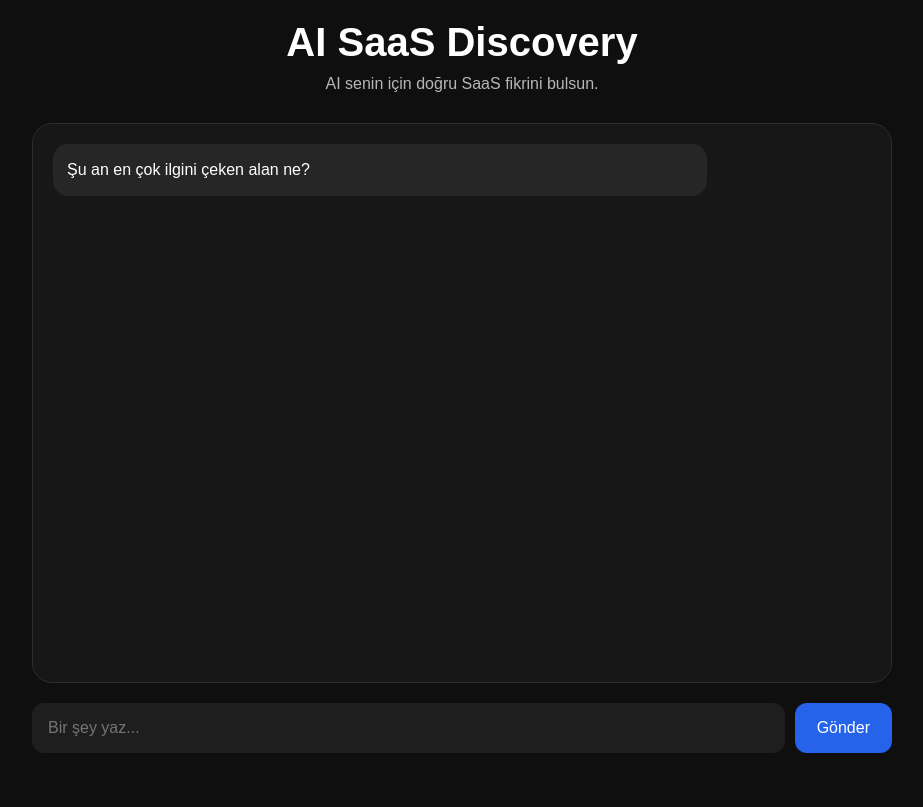
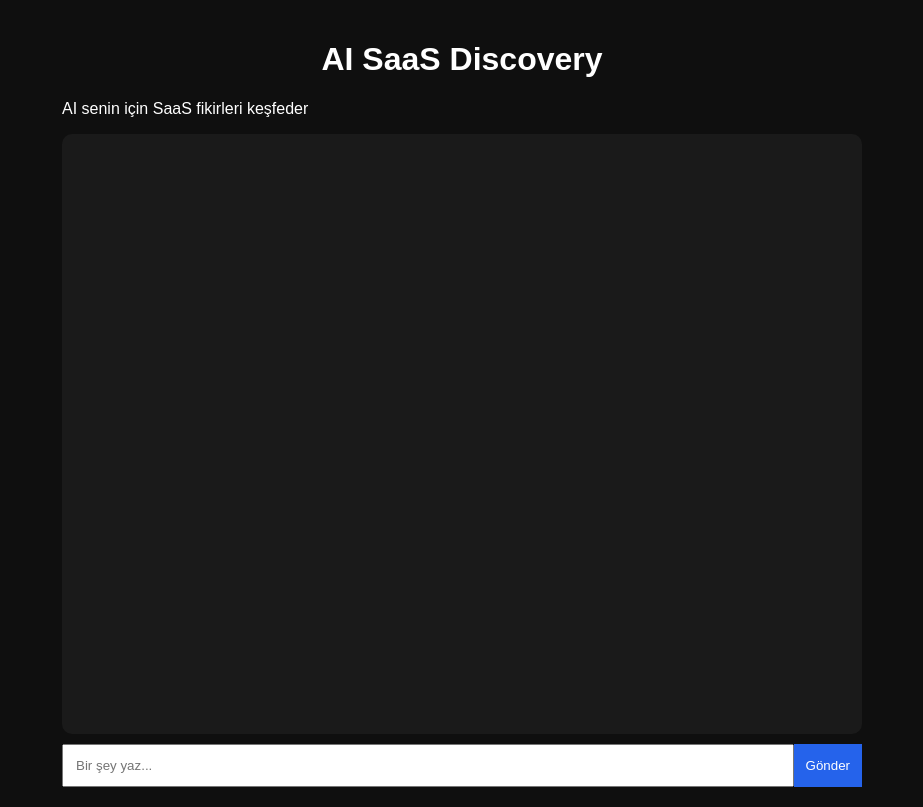
Before and after one commit to emlikates04-maker/is-fikir-sistemi, a website: page public/index.html in a window 1280 px wide. Shown: the whole page, without its empty margins (178-1101 px from the left). Drawn offline with Linux system fonts and the light colour scheme.

Commit message:
Add files via upload

```diff
--- a/public/app.js
+++ b/public/app.js
@@ -1,98 +1,46 @@
+let history = JSON.parse(localStorage.getItem("chat")) || [];
+
 const chat = document.getElementById("chat");
-const input = document.getElementById("input");
-const send = document.getElementById("send");
 
-let history = JSON.parse(localStorage.getItem("history")) || [];
+function render() {
+  chat.innerHTML = "";
 
-function saveHistory() {
-  localStorage.setItem("history", JSON.stringify(history));
-}
-
-function addMessage(role, text) {
-  const div = document.createElement("div");
-
-  div.classList.add("message");
-  div.classList.add(role);
-
-  div.innerText = text;
-
-  chat.appendChild(div);
+  history.forEach(m => {
+    const div = document.createElement("div");
+    div.className = "msg " + (m.role === "user" ? "user" : "ai");
+    div.innerText = m.content;
+    chat.appendChild(div);
+  });
 
   chat.scrollTop = chat.scrollHeight;
 }
 
-function loadMessages() {
-  history.forEach((msg) => {
-    addMessage(msg.role === "user" ? "user" : "ai", msg.content);
+async function send() {
+  const input = document.getElementById("input");
+  const text = input.value;
+  if (!text) return;
+
+  history.push({ role: "user", content: text });
+
+  render();
+  input.value = "";
+
+  const res = await fetch("/api/chat", {
+    method: "POST",
+    headers: { "Content-Type": "application/json" },
+    body: JSON.stringify({
+      message: text,
+      history
+    })
   });
+
+  const data = await res.json();
+
+  history.push({ role: "assistant", content: data.reply });
+
+  localStorage.setItem("chat", JSON.stringify(history));
+
+  render();
 }
 
-async function sendMessage() {
-  const message = input.value.trim();
-
-  if (!message) return;
-
-  addMessage("user", message);
-
-  history.push({
-    role: "user",
-    content: message,
-  });
-
-  saveHistory();
-
-  input.value = "";
-
-  try {
-    const response = await fetch("/api/chat", {
-      method: "POST",
-      headers: {
-        "Content-Type": "application/json",
-      },
-      body: JSON.stringify({
-        message,
-        history,
-      }),
-    });
-
-    const data = await response.json();
-
-    addMessage("ai", data.reply);
-
-    history.push({
-      role: "assistant",
-      content: data.reply,
-    });
-
-    saveHistory();
-  } catch (err) {
-    addMessage(
-      "ai",
-      "Bağlantı problemi oluştu."
-    );
-  }
-}
-
-send.addEventListener("click", sendMessage);
-
-input.addEventListener("keypress", (e) => {
-  if (e.key === "Enter") {
-    sendMessage();
-  }
-});
-
-loadMessages();
-
-if (history.length === 0) {
-  const firstMessage =
-    "Şu an en çok ilgini çeken alan ne?";
-
-  addMessage("ai", firstMessage);
-
-  history.push({
-    role: "assistant",
-    content: firstMessage,
-  });
-
-  saveHistory();
-}
+render();
--- a/public/index.html
+++ b/public/index.html
@@ -1,36 +1,27 @@
 <!DOCTYPE html>
-<html lang="en">
+<html>
 <head>
-  <meta charset="UTF-8" />
-  <meta name="viewport" content="width=device-width, initial-scale=1.0"/>
+  <meta charset="UTF-8">
   <title>AI SaaS Discovery</title>
-  <link rel="stylesheet" href="style.css"/>
+  <link rel="stylesheet" href="style.css">
 </head>
 <body>
 
 <div class="container">
 
-    <div class="top">
   <h1>AI SaaS Discovery</h1>
-      <p>AI senin için doğru SaaS fikrini bulsun.</p>
-    </div>
+  <p>AI senin için SaaS fikirleri keşfeder</p>
 
   <div id="chat"></div>
 
   <div class="inputBox">
-      <input
-        type="text"
-        id="input"
-        placeholder="Bir şey yaz..."
-      />
-
-      <button id="send">
-        Gönder
-      </button>
+    <input id="input" placeholder="Bir şey yaz..." />
+    <button onclick="send()">Gönder</button>
   </div>
 
 </div>
 
 <script src="app.js"></script>
+
 </body>
 </html>
--- a/public/style.css
+++ b/public/style.css
@@ -1,90 +1,57 @@
-* {
+body {
   margin: 0;
-  padding: 0;
-  box-sizing: border-box;
   font-family: Arial;
-}
-
-body {
   background: #0f0f0f;
   color: white;
 }
 
 .container {
-  width: 100%;
-  max-width: 900px;
+  max-width: 800px;
   margin: auto;
   padding: 20px;
 }
 
-.top {
+h1 {
   text-align: center;
-  margin-bottom: 30px;
-}
-
-.top h1 {
-  font-size: 40px;
-  margin-bottom: 10px;
-}
-
-.top p {
-  opacity: 0.7;
 }
 
 #chat {
   height: 70vh;
   overflow-y: auto;
+  background: #1a1a1a;
   padding: 20px;
-  border-radius: 20px;
-  background: #171717;
-  border: 1px solid #2d2d2d;
+  border-radius: 10px;
 }
 
-.message {
-  margin-bottom: 15px;
-  padding: 14px;
-  border-radius: 15px;
-  max-width: 80%;
-  line-height: 1.5;
+.msg {
+  padding: 10px;
+  margin: 10px 0;
+  border-radius: 10px;
   white-space: pre-wrap;
 }
 
 .user {
   background: #2563eb;
-  margin-left: auto;
+  text-align: right;
 }
 
 .ai {
-  background: #262626;
+  background: #333;
 }
 
 .inputBox {
   display: flex;
-  gap: 10px;
-  margin-top: 20px;
+  margin-top: 10px;
 }
 
 input {
   flex: 1;
-  padding: 16px;
-  border-radius: 12px;
-  border: none;
-  outline: none;
-  background: #1e1e1e;
-  color: white;
-  font-size: 16px;
+  padding: 12px;
 }
 
 button {
-  padding: 16px 22px;
-  border: none;
-  border-radius: 12px;
+  padding: 12px;
   background: #2563eb;
   color: white;
-  cursor: pointer;
-  font-size: 16px;
+  border: none;
 }
-
-button:hover {
-  opacity: 0.9;
-}
```
Lines whose indentation alone changed are shown as unchanged.
